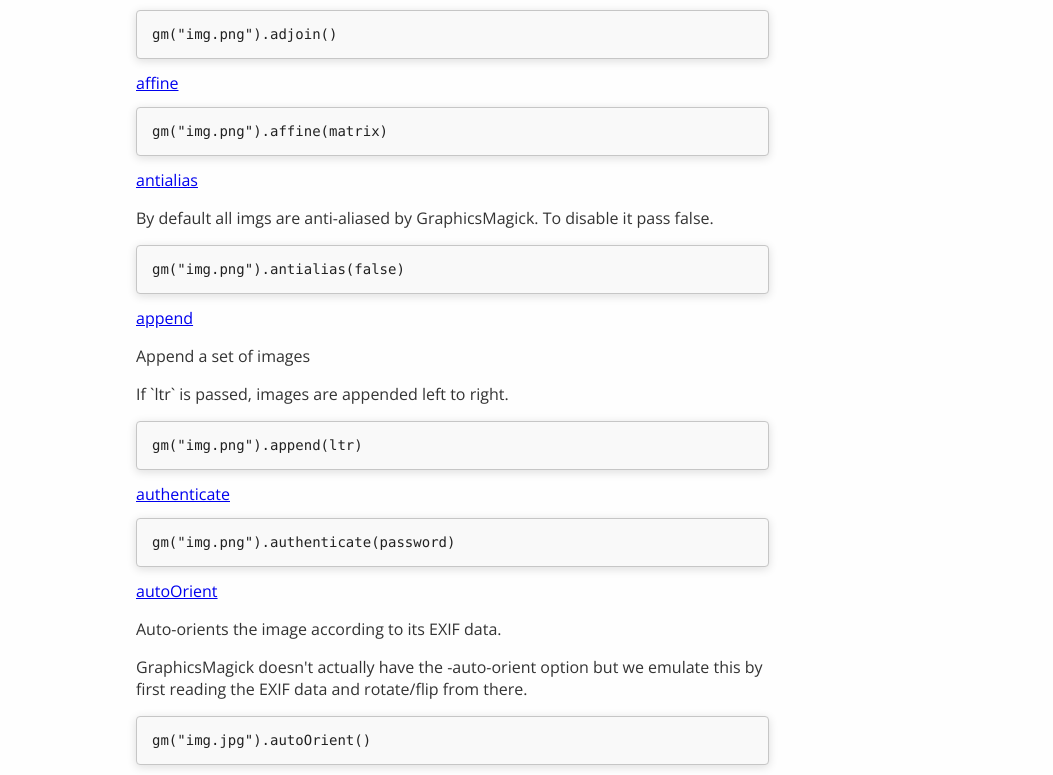
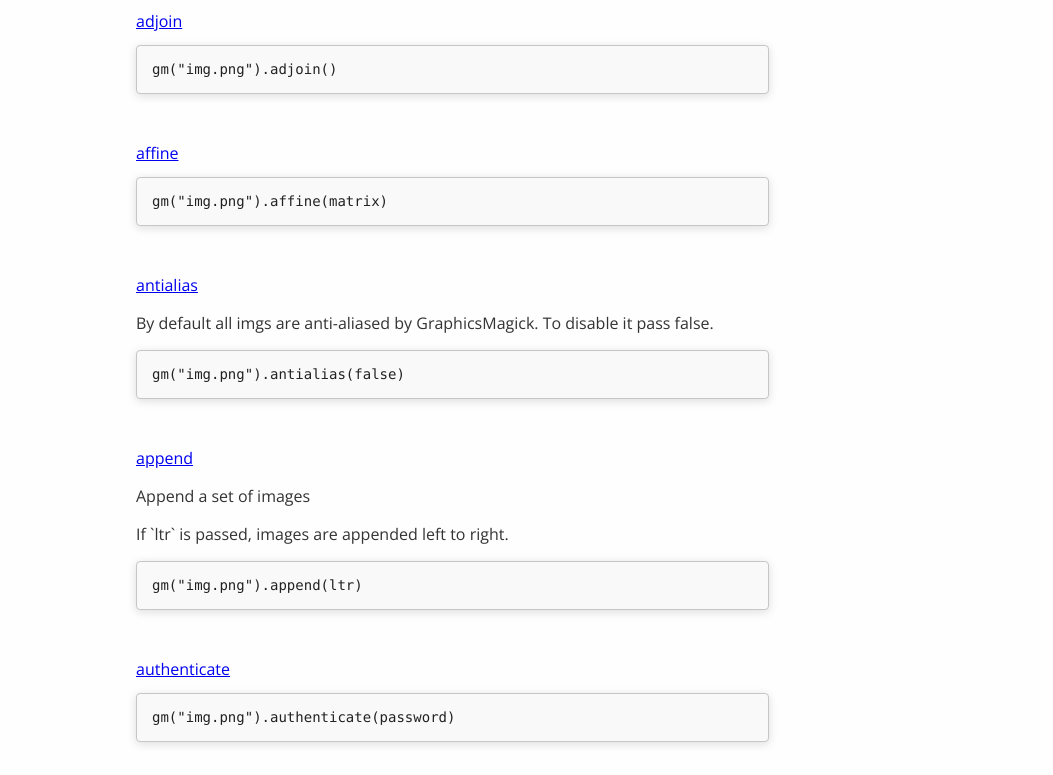
Before and after one commit to aheckmann/gm, a website: page docs.html in a window 1280 px wide. Shown: the part 329-1104 px from the top of the page, without its empty margins (227-1280 px from the left). Drawn offline with nearby package versions, Linux system fonts and the light colour scheme; a web font is replaced by a local one.

Commit message:
fix anchor spacing

```diff
--- a/docs.html
+++ b/docs.html
@@ -33,6 +33,9 @@
     #doc-nav { width: 100%; margin-top: 0;}
     #doc-nav.fixed { position: fixed; width: 100%; margin-top: 0; top: 0px; background-color: #fefefe; padding-bottom: 12px;}
     #doc-nav li { float: left; margin-right: 10px; }
+    #docs ul li {
+      padding-top: 35px;
+    }
 	</style>
   <script type="text/javascript">
 
```
